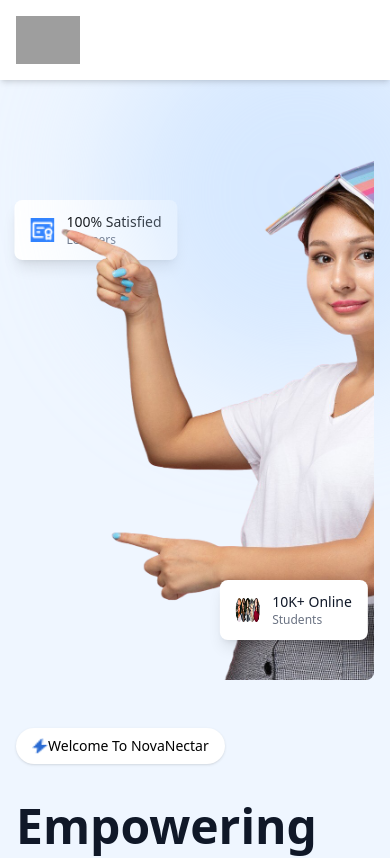
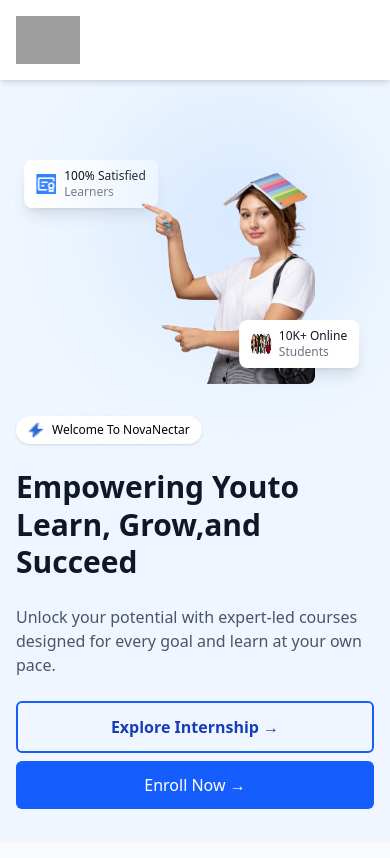
Before and after one commit to Adityaraj1612/Internship-novanectar, a React (Vite) app: page / in a window 390 px wide. Shown: the top 858 px of the page. Built offline with nearby package versions, Linux system fonts and the light colour scheme; grey boxes are pictures that could not be loaded.

Commit message:
Refactor Hero component layout and styles; enhance responsiveness and accessibility features

```diff
--- a/src/components/Home_page_components/hero.jsx
+++ b/src/components/Home_page_components/hero.jsx
@@ -6,40 +6,38 @@
 import { Link } from 'react-router-dom'
 export default function Hero() {
   return (
-   <section id="hero" className="relative bg-blue-50 overflow-hidden">
-
-      <div className="container mx-auto px-4 lg:px-8  flex flex-col-reverse lg:flex-row items-center gap-12">
-
+// ...existing code...
+<section id="hero" className="relative bg-blue-50 overflow-hidden py-8 sm:py-16">
+  <div className="container mx-auto px-4 lg:px-8 flex flex-col-reverse lg:flex-row items-center gap-8 lg:gap-12">
     {/* LEFT COLUMN */}
-        <div className="flex-1 space-y-8">
+    <div className="flex-1 space-y-6 sm:space-y-8">
       {/* Capsule */}
-          <span className="inline-flex items-center bg-white text-black px-4 py-2 rounded-full shadow-sm">
+      <span className="inline-flex items-center bg-white text-black px-3 py-1.5 sm:px-4 sm:py-2 rounded-full shadow-sm">
         <img src={faqIcon} alt="FAQ Icon" className="w-4 h-4" />
-            <span className="text-sm font-medium">Welcome To NovaNectar</span>
+        <span className="text-xs sm:text-sm font-medium ml-2">Welcome To NovaNectar</span>
       </span>
 
       {/* Heading */}
-          <h1 className="text-5xl lg:text-7xl font-bold ui-serif text-gray-900 leading-tight">
+      <h1 className="text-3xl sm:text-5xl lg:text-7xl font-bold ui-serif text-gray-900 leading-tight">
         Empowering You
-            <br/>to Learn, Grow,
-            <br/>and Succeed
+        <br className="hidden sm:block"/>to Learn, Grow,
+        <br className="hidden sm:block"/>and Succeed
       </h1>
 
       {/* Sub‑text */}
-          <p className="text-lg text-gray-600 max-w-md">
+      <p className="text-base sm:text-lg text-gray-600 max-w-md">
         Unlock your potential with expert-led courses designed for every goal and learn at your own pace.
       </p>
 
       {/* Buttons full‑width on md+ */}
       <div className="flex flex-col sm:flex-row gap-2">
-            <Link to="/internship"  onClick={() => window.scrollTo(0, 0)}>
-            <button className="flex-1 border-2 font-bold border-blue-600 text-blue-800 px-10 py-4 rounded-md hover:bg-blue-100 transition text-center">
+        <Link to="/internship" onClick={() => window.scrollTo(0, 0)}>
+          <button className="w-full sm:w-auto border-2 font-bold border-blue-600 text-blue-800 px-6 sm:px-10 py-3 sm:py-4 rounded-md hover:bg-blue-100 transition text-center">
             Explore Internship →
-
           </button>
         </Link>
-             <Link to="/signup"  onClick={() => window.scrollTo(0, 0)}>
-            <button className="flex-1 bg-blue-600 text-white px-10 py-4 rounded-md hover:bg-blue-700 transition text-center">
+        <Link to="/signup" onClick={() => window.scrollTo(0, 0)}>
+          <button className="w-full sm:w-auto bg-blue-600 text-white px-6 sm:px-10 py-3 sm:py-4 rounded-md hover:bg-blue-700 transition text-center">
             Enroll Now →
           </button>
         </Link>
@@ -47,21 +45,21 @@
     </div>
 
     {/* RIGHT COLUMN */}
-        <div className="flex-1 relative flex justify-center">
+    <div className="flex-1 relative flex justify-center mt-8 lg:mt-0">
       {/* Statistic Card: 100% Satisfied Learner */}
-          <div className="absolute top-30 left-20 transform -translate-x-1/2 bg-white rounded-lg shadow-lg px-4 py-3 flex items-center space-x-3">
-            <img src={satisfiedIcon} alt="100%" className="w-6  text-black bg-blue-500 h-6" />
+      <div className="absolute top-4 left-4 sm:top-30 sm:left-20 transform -translate-x-1/2 bg-white rounded-lg shadow-lg px-3 py-2 sm:px-4 sm:py-3 flex items-center space-x-2 sm:space-x-3">
+        <img src={satisfiedIcon} alt="100%" className="w-5 h-5 sm:w-6 sm:h-6 text-black bg-blue-500" />
         <div>
-              <p className="text-sm font-medium text-black-100">100% Satisfied</p>
+          <p className="text-xs sm:text-sm font-medium text-black-100">100% Satisfied</p>
           <p className="text-xs text-gray-500">Learners</p>
         </div>
       </div>
 
       {/* Statistic Card: 10K+ Online Students */}
-          <div className="absolute bottom-10 right-20 z-50 transform translate-x-1/2 bg-white rounded-lg shadow-lg px-4 py-3 flex items-center space-x-3">
-            <img src={studentsIcon} alt="10K+" className="w-6 h-6" />
+      <div className="absolute bottom-4 right-4 sm:bottom-10 sm:right-20 z-50 transform translate-x-1/2 bg-white rounded-lg shadow-lg px-3 py-2 sm:px-4 sm:py-3 flex items-center space-x-2 sm:space-x-3">
+        <img src={studentsIcon} alt="10K+" className="w-5 h-5 sm:w-6 sm:h-6" />
         <div>
-              <p className="text-sm font-medium text-gray-900">10K+ Online</p>
+          <p className="text-xs sm:text-sm font-medium text-gray-900">10K+ Online</p>
           <p className="text-xs text-gray-500">Students</p>
         </div>
       </div>
@@ -71,14 +69,15 @@
         <img
           src={novanectarinternship}
           alt="Student pointing"
-              className="w-full h-150 object-cover mr-12 max-w-md lg:max-w-xl rounded-lg "
+          className="w-60 h-60 sm:w-full sm:h-150 object-cover mr-0 sm:mr-12 max-w-xs sm:max-w-md lg:max-w-xl rounded-lg"
         />
       </div>
 
       {/* Light Blob Behind */}
-          <div className="absolute -top-20 -right-30 w-96 h-96 bg-blue-200 rounded-full opacity-50 filter blur-3xl"></div>
+      <div className="absolute -top-10 -right-10 sm:-top-20 sm:-right-30 w-60 h-60 sm:w-96 sm:h-96 bg-blue-200 rounded-full opacity-50 filter blur-3xl"></div>
     </div>
   </div>
 </section>
+// ...existing code...
   )
 }
```
Lines whose indentation alone changed are shown as unchanged.
